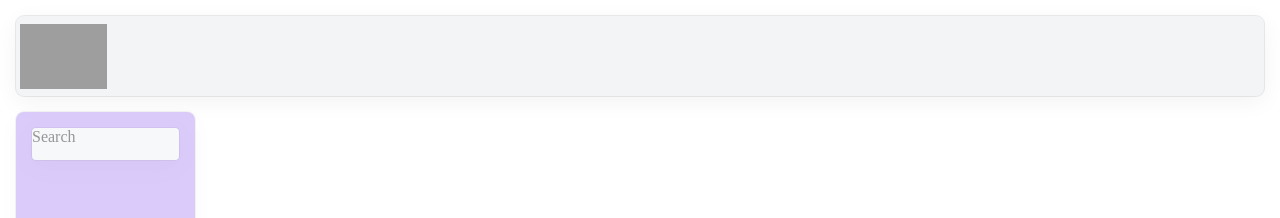
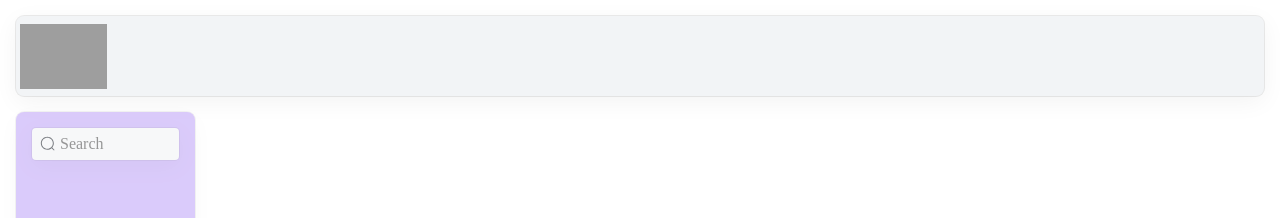
Before and after one commit to Hackathon-Peeps-2022/mm-snaps-explorer, a React (Create React App) app: page / in a window 1280 px wide. Shown: the top 218 px of the page. Built offline with nearby package versions, Linux system fonts and the light colour scheme; grey boxes are pictures that could not be loaded.

Commit message:
Added search SVG

```diff
--- a/src/components/molecules/SearchBar.js
+++ b/src/components/molecules/SearchBar.js
@@ -2,17 +2,29 @@ import React from 'react'
 
 import styled from 'styled-components'
 
+import search from '../../assets/search.svg'
+
 const Wrap = styled.div`
-	${'' /* Hardcoding until input */}
 	height: 2em;
+	display: flex;
+	flex-direction: row;
+	align-items: center;
+	padding: 0 0 0 0.5em;
+	gap: 0.25em;
 	background-color: #F2F4F6;
 	box-shadow: rgba(0, 0, 0, 0.05) 0px 6px 24px 0px, rgba(0, 0, 0, 0.08) 0px 0px 0px 1px;
 	border-radius: 4px;
+	img {
+		height: 1em;
+	}
 `
 
 const SearchBar = () => {
 	return (
-		<Wrap>Search</Wrap>
+		<Wrap>
+			<img src={search} alt=""/>
+			Search
+		</Wrap>
 	)
 }
 
```
Also changed, not shown: src/assets/search.svg (added).
